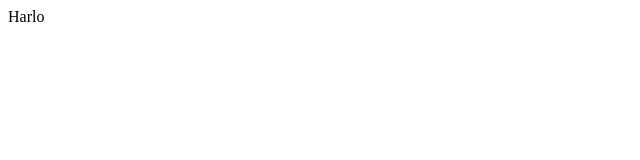
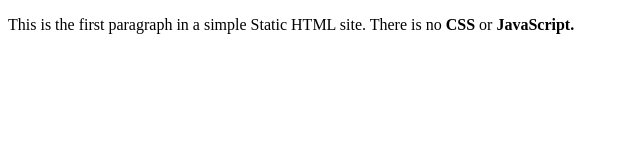
Before and after one commit to mflood/static, a plain HTML site: page index.html in a window 1280 px wide. Shown: the whole page, without its empty margins (0-640 px from the left). Drawn offline with Linux system fonts and the light colour scheme.

Commit message:
Update index.html

```diff
--- a/index.html
+++ b/index.html
@@ -1,8 +1,9 @@
 <!doctype html>
    <html>
      <head>
+       <title>Static HTML Site</title>
      </head>
      <body>
-Harlo
+       <p>This is the first paragraph in a simple Static HTML site. There is no <strong>CSS</strong> or <strong>JavaScript</script>.</p>
      </body>
    </html>
```
Lines whose indentation alone changed are shown as unchanged.
